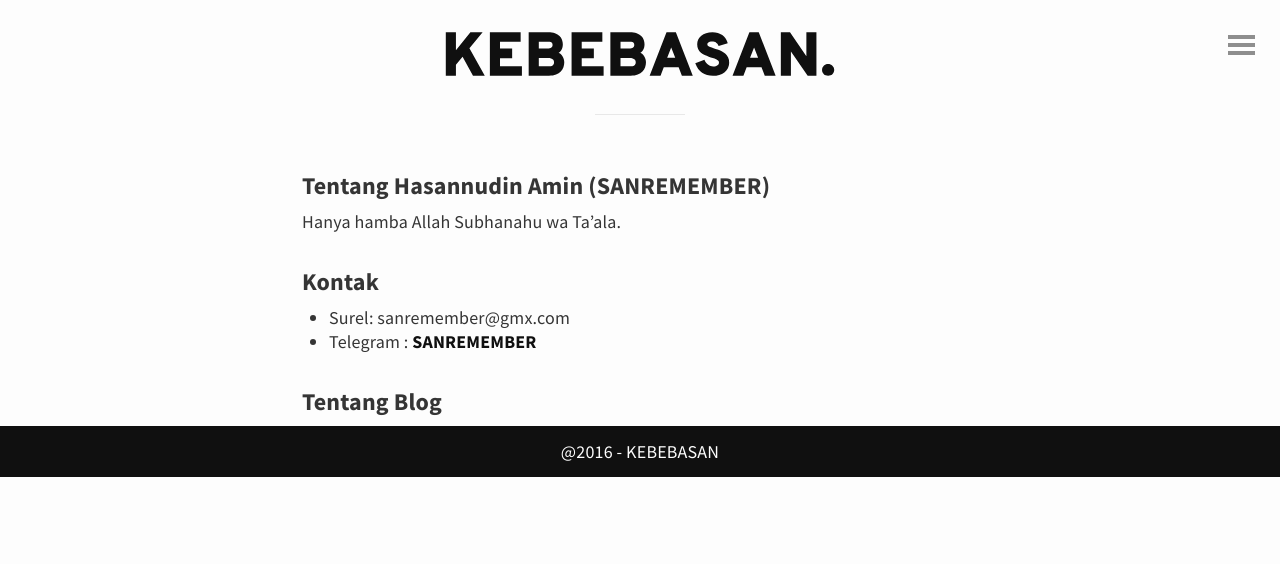
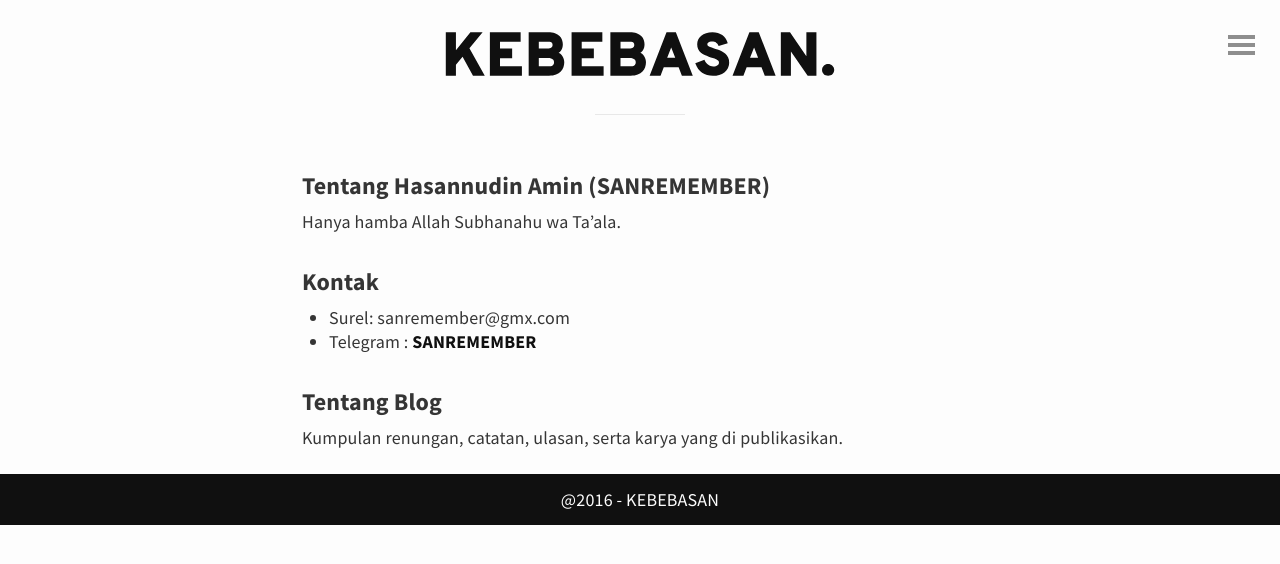
Before and after one commit to SANREMEMBER/KEBEBASAN, a Jekyll site: the page built from tentang.md, in a window 1280 px wide. Shown: the top 564 px of the page. Built offline with Jekyll 4.4.1, drawn with Linux system fonts in a browser that asks for light colours.

```diff
--- a/tentang.md
+++ b/tentang.md
@@ -10,3 +10,4 @@ Hanya hamba Allah Subhanahu wa Ta'ala.
 - Telegram : [SANREMEMBER](http://telegram.me/SANREMEMBER)
 
 ### Tentang Blog
+Kumpulan renungan, catatan, ulasan, serta karya yang di publikasikan.
```
Also changed, not shown: _posts/2016-10-22-assalamualaikum.md (+2 -2 lines).
